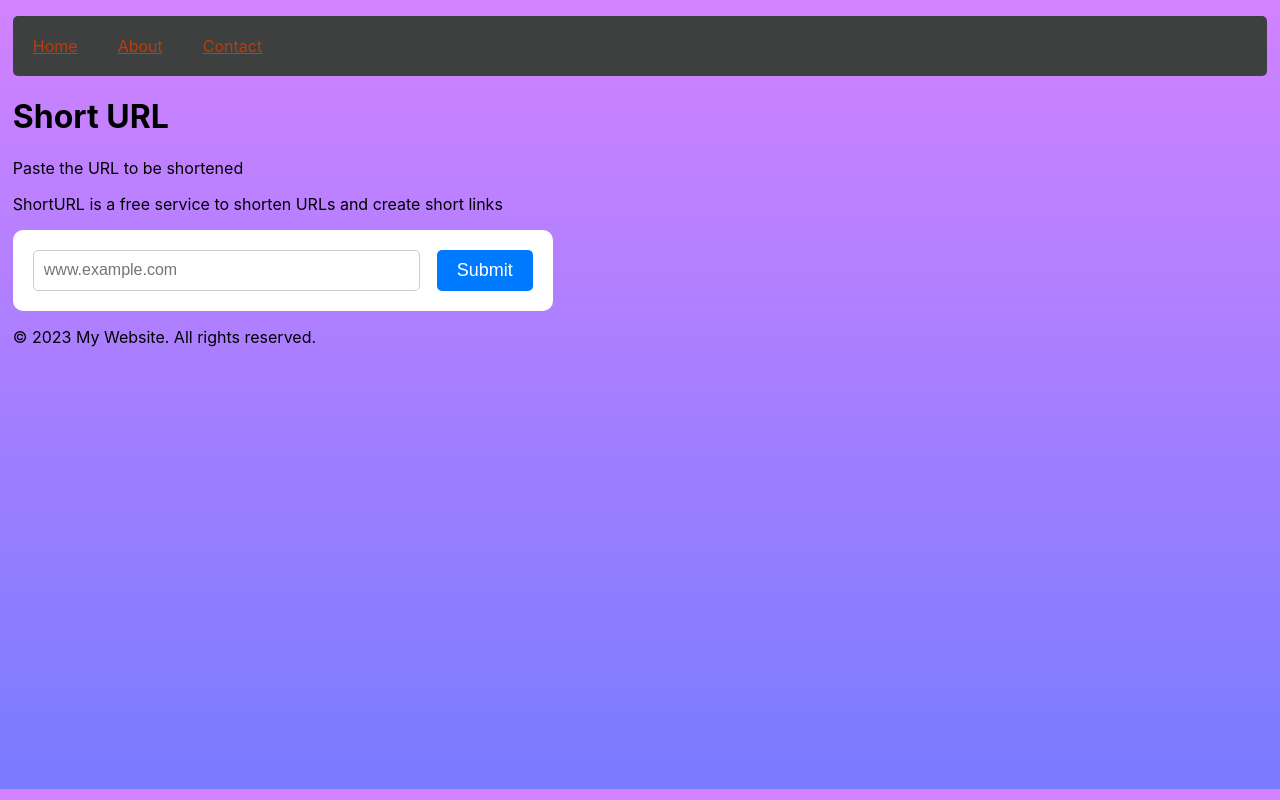
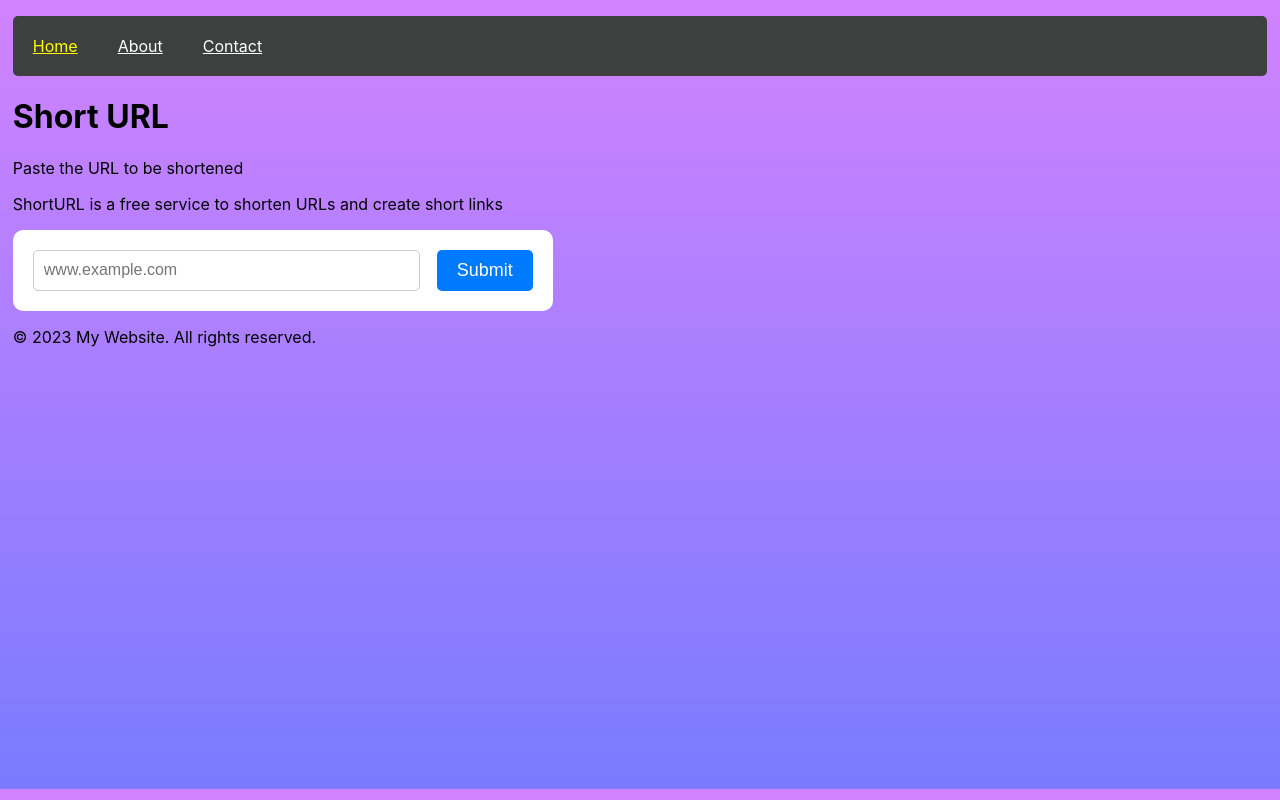
Before and after one commit to pesto-students/p7-jitesh-sutariyaparas, a React (Create React App) app in the folder Week-13/url_shortner/: page / in a window 1280 px wide. Built offline with nearby package versions, Linux system fonts and the light colour scheme.

Commit message:
useLocation to get active tab

```diff
--- a/Week-13/url_shortner/src/pages/Layout/index.js
+++ b/Week-13/url_shortner/src/pages/Layout/index.js
@@ -1,21 +1,37 @@
-import { Outlet, Link } from "react-router-dom";
+import { Outlet, Link, useLocation } from "react-router-dom";
 import Footer from "../../components/Footer";
 import "./layout.css";
 
+const Layout = () => {
+  const location = useLocation();
 
-const Layout = () => {
   return (
     <>
       <nav>
         <ul className="nav-header">
           <li>
-            <Link to="/">Home</Link>
+            <Link
+              className={location.pathname === "/" ? "nav-active" : ""}
+              to="/"
+            >
+              Home
+            </Link>
           </li>
           <li>
-            <Link to="/about">About</Link>
+            <Link
+              className={location.pathname === "/about" ? "nav-active" : ""}
+              to="/about"
+            >
+              About
+            </Link>
           </li>
           <li>
-            <Link to="/contact">Contact</Link>
+            <Link
+              className={location.pathname === "/contact" ? "nav-active" : ""}
+              to="/contact"
+            >
+              Contact
+            </Link>
           </li>
         </ul>
       </nav>
--- a/Week-13/url_shortner/src/pages/Layout/layout.css
+++ b/Week-13/url_shortner/src/pages/Layout/layout.css
@@ -5,17 +5,21 @@ li {
 .nav-header {
   background-color: rgb(62, 63, 63);
   display: flex;
-  /* justify-content:flex-start; */
+  justify-content: flex-center;
   padding-left: 0px;
   border-radius: 5px;
 }
 
 nav > ul > li > a {
-  color: rgb(186, 61, 12);
+  color: white;
 }
-nav > ul > li > a:focus,
-a:hover {
-  color: white;
-  /* background-color: transparent;
-  text-decoration: underline; */
+
+nav > ul > li > a:hover,
+a:focus {
+  color: yellow;
+  text-decoration: none;
 }
+
+.nav-active {
+  color: yellow;
+}
```
